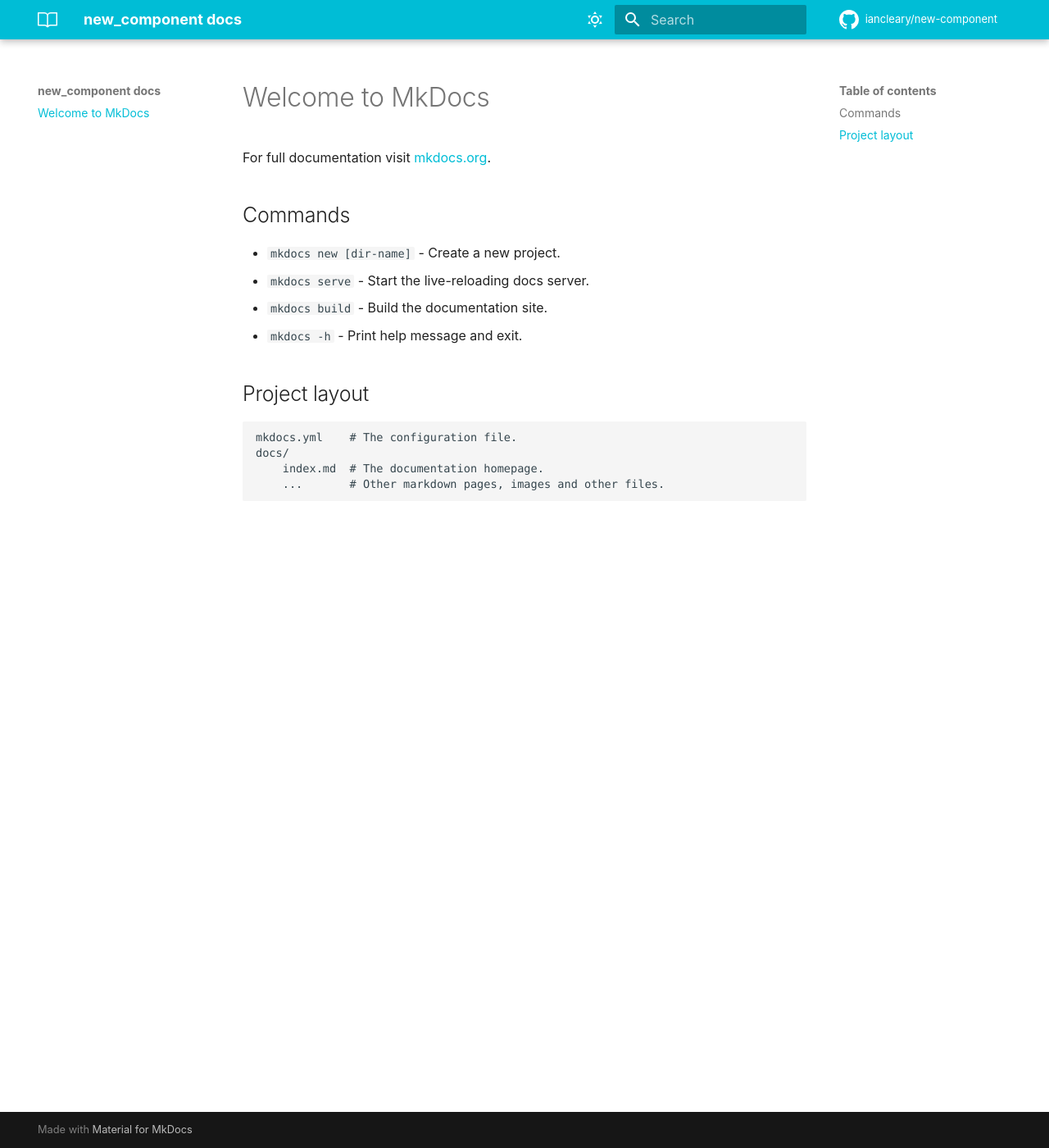
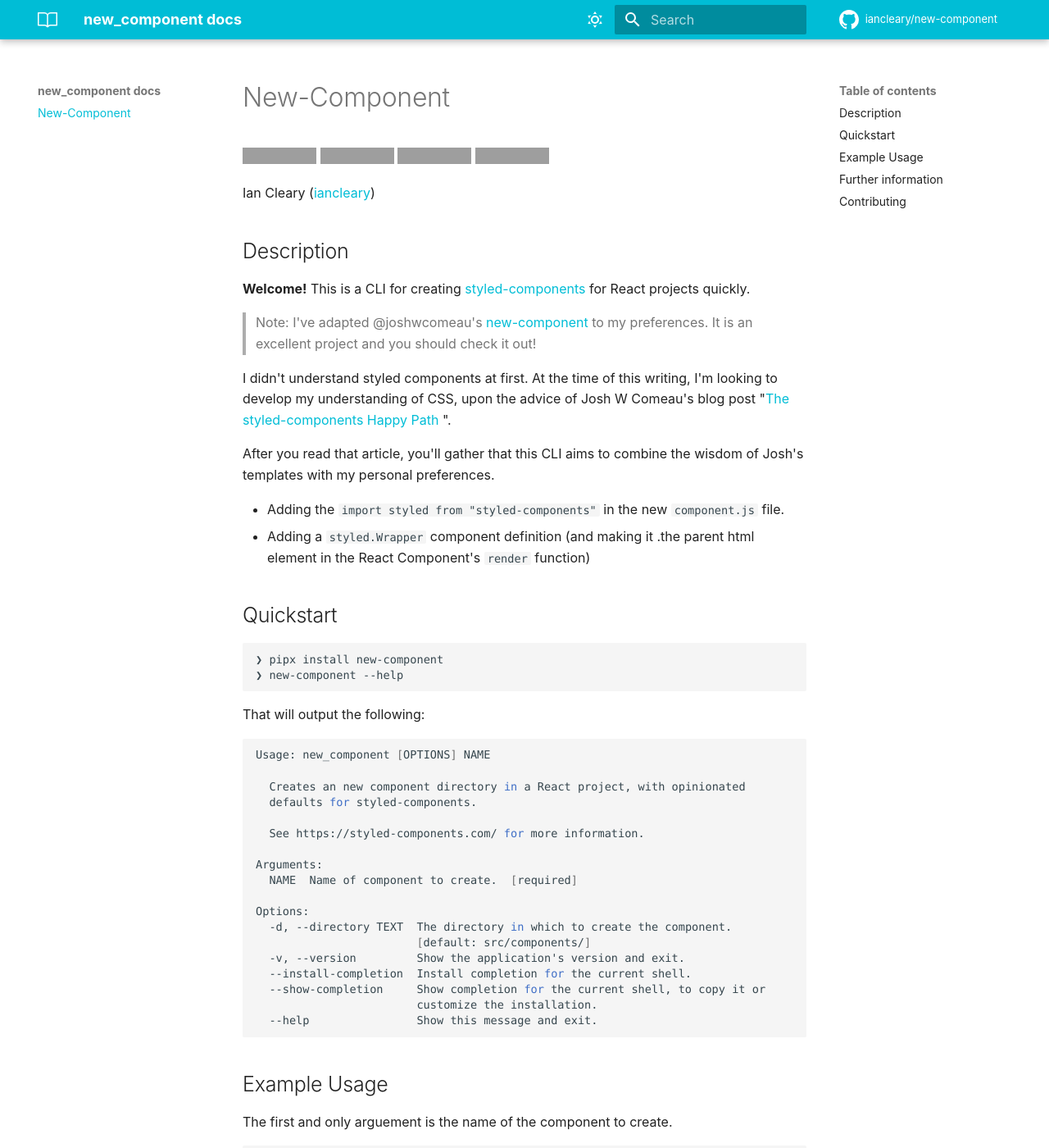
Before and after one commit to iancleary/new-component, an MkDocs documentation site: the page built from docs/index.md, in a window 1280 px wide and 1400 px high. Shown: the whole window at 82% size. Built offline with MkDocs 1.6.1 and Material for MkDocs 9.7.7, drawn with Linux system fonts in a browser that asks for light colours; comment, search, counter and statistics services are not loaded; some of the changed text lies outside the part shown; grey boxes are pictures that could not be loaded.

Commit message:
Updated docs

````diff
--- a/docs/index.md
+++ b/docs/index.md
@@ -1,17 +1,112 @@
-# Welcome to MkDocs
+# New-Component
 
-For full documentation visit [mkdocs.org](https://www.mkdocs.org).
+[![Imports: isort](https://img.shields.io/badge/%20imports-isort-%231674b1?style=flat&labelColor=ef8336)](https://pycqa.github.io/isort/)
+[![Code style: black](https://img.shields.io/badge/code%20style-black-000000.svg)](https://black.readthedocs.io/en/stable/)
+[![pre-commit](https://img.shields.io/badge/pre--commit-enabled-brightgreen?logo=pre-commit&logoColor=white)](https://github.com/pre-commit/pre-commit)
+[![ci](https://github.com/iancleary/new-component/workflows/ci/badge.svg)](https://github.com/iancleary/new-component/actions/workflows/ci.yml)
 
-## Commands
+Ian Cleary ([iancleary](https://github.com/iancleary))
 
--   `mkdocs new [dir-name]` - Create a new project.
--   `mkdocs serve` - Start the live-reloading docs server.
--   `mkdocs build` - Build the documentation site.
--   `mkdocs -h` - Print help message and exit.
+## Description
 
-## Project layout
+**Welcome!** This is a CLI for creating [styled-components](https://styled-components.com) for React projects quickly.
 
-    mkdocs.yml    # The configuration file.
-    docs/
-        index.md  # The documentation homepage.
-        ...       # Other markdown pages, images and other files.
+> Note: I've adapted @joshwcomeau's [new-component](https://www.npmjs.com/package/new-component) to my preferences. It is an excellent project and you should check it out!
+
+I didn't understand styled components at first. At the time of this writing, I'm looking to develop my understanding of CSS, upon the advice of Josh W Comeau's blog post "[The styled-components Happy Path
+](https://www.joshwcomeau.com/css/styled-components/)".
+
+After you read that article, you'll gather that this CLI aims to combine the wisdom of Josh's templates with my personal preferences.
+
+-   Adding the `import styled from "styled-components"` in the new `component.js` file.
+-   Adding a `styled.Wrapper` component definition (and making it .the parent html element in the React Component's `render` function)
+
+## Quickstart
+
+```sh
+❯ pipx install new-component
+❯ new-component --help
+```
+
+That will output the following:
+
+```sh
+Usage: new_component [OPTIONS] NAME
+
+  Creates an new component directory in a React project, with opinionated
+  defaults for styled-components.
+
+  See https://styled-components.com/ for more information.
+
+Arguments:
+  NAME  Name of component to create.  [required]
+
+Options:
+  -d, --directory TEXT  The directory in which to create the component.
+                        [default: src/components/]
+  -v, --version         Show the application's version and exit.
+  --install-completion  Install completion for the current shell.
+  --show-completion     Show completion for the current shell, to copy it or
+                        customize the installation.
+  --help                Show this message and exit.
+```
+
+## Example Usage
+
+The first and only arguement is the name of the component to create.
+
+```bash
+❯ new-component Backdrop
+Created a new Backdrop Component 💅 🚀!
+/Users/iancleary/Personal/new-component/src/components/Test4
+```
+
+The path printed is the absolute path to new component folder.
+
+> It will very based upon your setup!
+
+This command created two files:
+
+`src/components/Backdrop/index.js`
+`src/components/Backdrop/Backdrop.js`
+
+The contents of the files will be as follows:
+
+```js
+// `src/components/Backdrop/index.js`
+export { default } from "./Backdrop";
+```
+
+```js
+// `src/components/Backdrop/Backdrop.js`
+import React from "react";
+import styled from "styled-components";
+
+const Backdrop = ({ children }) => {
+    return <Wrapper>{children}</Wrapper>;
+};
+
+const Wrapper = styled.div`
+    /* CSS Goes Here */
+`;
+
+export default Backdrop;
+```
+
+## Further information
+
+> I will likely evolve this CLI as I learn more; I'm on my way 😊
+
+-   Add different component types
+-   Promote better patterns to ensure CSS (single source of styles, Isolated CSS)
+
+Thanks to Josh W Comeau's blog post "[The styled-components Happy Path
+](https://www.joshwcomeau.com/css/styled-components/) for starting my education! Again, it puts this README in perspective.
+
+**Enjoy quickly creating styled components 💅 🚀!**
+
+## Contributing
+
+I created this CLI for my opinionated uses and may not accept changes.
+
+See [CONTRIBUTING.md](.github/CONTRIBUTING.md).
````
Also changed, not shown: README.md (+1 -1 lines).
